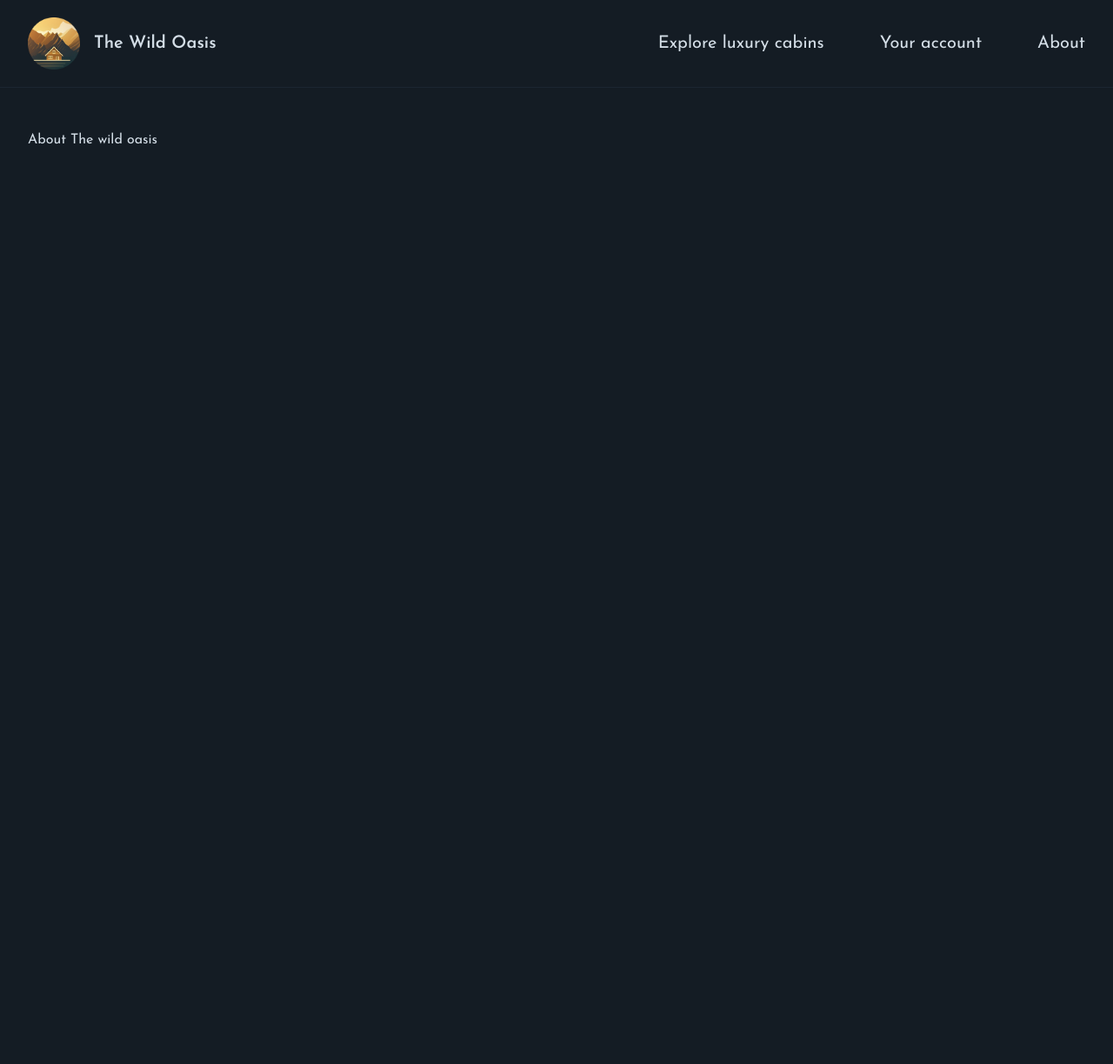
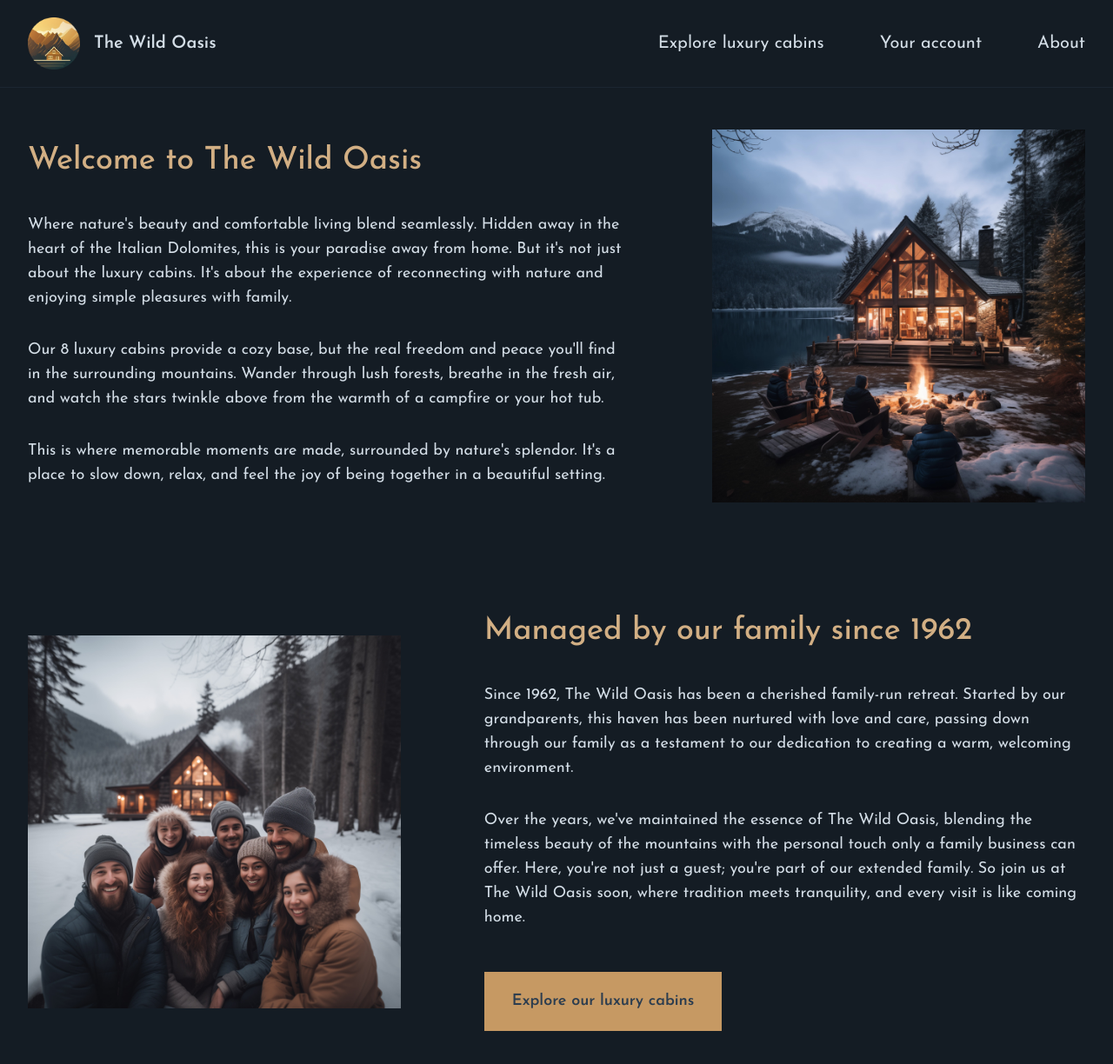
Before and after one commit to petardjorovic/BookingsProjectNext, a Next.js app in the folder the-wild-oasis/: page /about in a window 1280 px wide. Shown: the top 1224 px of the page at 87% size. Before the commit the page ends 800 px from the top, so only its background shows below. Built offline with nearby package versions, Linux system fonts and the light colour scheme.

Commit message:
Cabins & About page layout

```diff
--- a/the-wild-oasis/app/_components/CabinCard.js
+++ b/the-wild-oasis/app/_components/CabinCard.tsx
@@ -1,6 +1,17 @@
 import { UsersIcon } from "@heroicons/react/24/solid";
 
-function CabinCard({ cabin }) {
+type CabinCardProps = {
+  cabin: {
+    id: number;
+    name: string;
+    maxCapacity: number;
+    regularPrice: number;
+    discount: number;
+    image: string;
+  };
+};
+
+function CabinCard({ cabin }: CabinCardProps) {
   const { id, name, maxCapacity, regularPrice, discount, image } = cabin;
 
   return (
--- a/the-wild-oasis/app/about/page.tsx
+++ b/the-wild-oasis/app/about/page.tsx
@@ -1,9 +1,89 @@
 import type { Metadata } from "next";
+import image1 from "@/public/about-1.jpg";
+import Image from "next/image";
 
 export const metadata: Metadata = {
   title: "About",
 };
 
 export default function Page() {
-  return <h1>About The wild oasis</h1>;
+  return (
+    <div className="grid grid-cols-5 gap-x-24 gap-y-32 text-lg items-center">
+      <div className="col-span-3">
+        <h1 className="text-4xl mb-10 text-accent-400 font-medium">
+          Welcome to The Wild Oasis
+        </h1>
+
+        <div className="space-y-8">
+          <p>
+            Where nature&apos;s beauty and comfortable living blend seamlessly.
+            Hidden away in the heart of the Italian Dolomites, this is your
+            paradise away from home. But it&apos;s not just about the luxury
+            cabins. It&apos;s about the experience of reconnecting with nature
+            and enjoying simple pleasures with family.
+          </p>
+          <p>
+            Our 8 luxury cabins provide a cozy base, but the real freedom and
+            peace you&apos;ll find in the surrounding mountains. Wander through
+            lush forests, breathe in the fresh air, and watch the stars twinkle
+            above from the warmth of a campfire or your hot tub.
+          </p>
+          <p>
+            This is where memorable moments are made, surrounded by
+            nature&apos;s splendor. It&apos;s a place to slow down, relax, and
+            feel the joy of being together in a beautiful setting.
+          </p>
+        </div>
+      </div>
+
+      <div className="col-span-2">
+        <Image
+          src={image1}
+          alt="Family sitting around a fire pit in front of cabin"
+          placeholder="blur"
+        />
+      </div>
+
+      <div className="relative aspect-square col-span-2">
+        <Image
+          src="/about-2.jpg"
+          alt="Family that manages The Wild Oasis"
+          className="object-cover"
+          fill
+        />
+      </div>
+
+      <div className="col-span-3">
+        <h1 className="text-4xl mb-10 text-accent-400 font-medium">
+          Managed by our family since 1962
+        </h1>
+
+        <div className="space-y-8">
+          <p>
+            Since 1962, The Wild Oasis has been a cherished family-run retreat.
+            Started by our grandparents, this haven has been nurtured with love
+            and care, passing down through our family as a testament to our
+            dedication to creating a warm, welcoming environment.
+          </p>
+          <p>
+            Over the years, we&apos;ve maintained the essence of The Wild Oasis,
+            blending the timeless beauty of the mountains with the personal
+            touch only a family business can offer. Here, you&apos;re not just a
+            guest; you&apos;re part of our extended family. So join us at The
+            Wild Oasis soon, where tradition meets tranquility, and every visit
+            is like coming home.
+          </p>
+
+          <div>
+            <a
+              href="/cabins"
+              className="inline-block mt-4 bg-accent-500 px-8 py-5 text-primary-800 text-lg font-semibold hover:bg-accent-600 transition-all"
+            >
+              Explore our luxury cabins
+            </a>
+          </div>
+        </div>
+      </div>
+    </div>
+  );
 }
--- a/the-wild-oasis/app/cabins/page.tsx
+++ b/the-wild-oasis/app/cabins/page.tsx
@@ -1,13 +1,44 @@
 import type { Metadata } from "next";
+import CabinCard from "../_components/CabinCard";
 
 export const metadata: Metadata = {
   title: "Cabins",
 };
 
+type Cabin = {
+  id: number;
+  name: string;
+  maxCapacity: number;
+  regularPrice: number;
+  discount: number;
+  image: string;
+};
+
 export default function Page() {
+  // CHANGE
+  const cabins: Cabin[] = [];
+
   return (
     <div>
-      <h1>Cabins page</h1>
+      <h1 className="text-4xl mb-5 text-accent-400 font-medium">
+        Our Luxury Cabins
+      </h1>
+      <p className="text-primary-200 text-lg mb-10">
+        Cozy yet luxurious cabins, located right in the heart of the Italian
+        Dolomites. Imagine waking up to beautiful mountain views, spending your
+        days exploring the dark forests around, or just relaxing in your private
+        hot tub under the stars. Enjoy nature&apos;s beauty in your own little
+        home away from home. The perfect spot for a peaceful, calm vacation.
+        Welcome to paradise.
+      </p>
+
+      {cabins.length > 0 && (
+        <div className="grid sm:grid-cols-1 md:grid-cols-2 gap-8 lg:gap-12 xl:gap-14">
+          {cabins.map((cabin) => (
+            <CabinCard cabin={cabin} key={cabin.id} />
+          ))}
+        </div>
+      )}
     </div>
   );
 }
```
